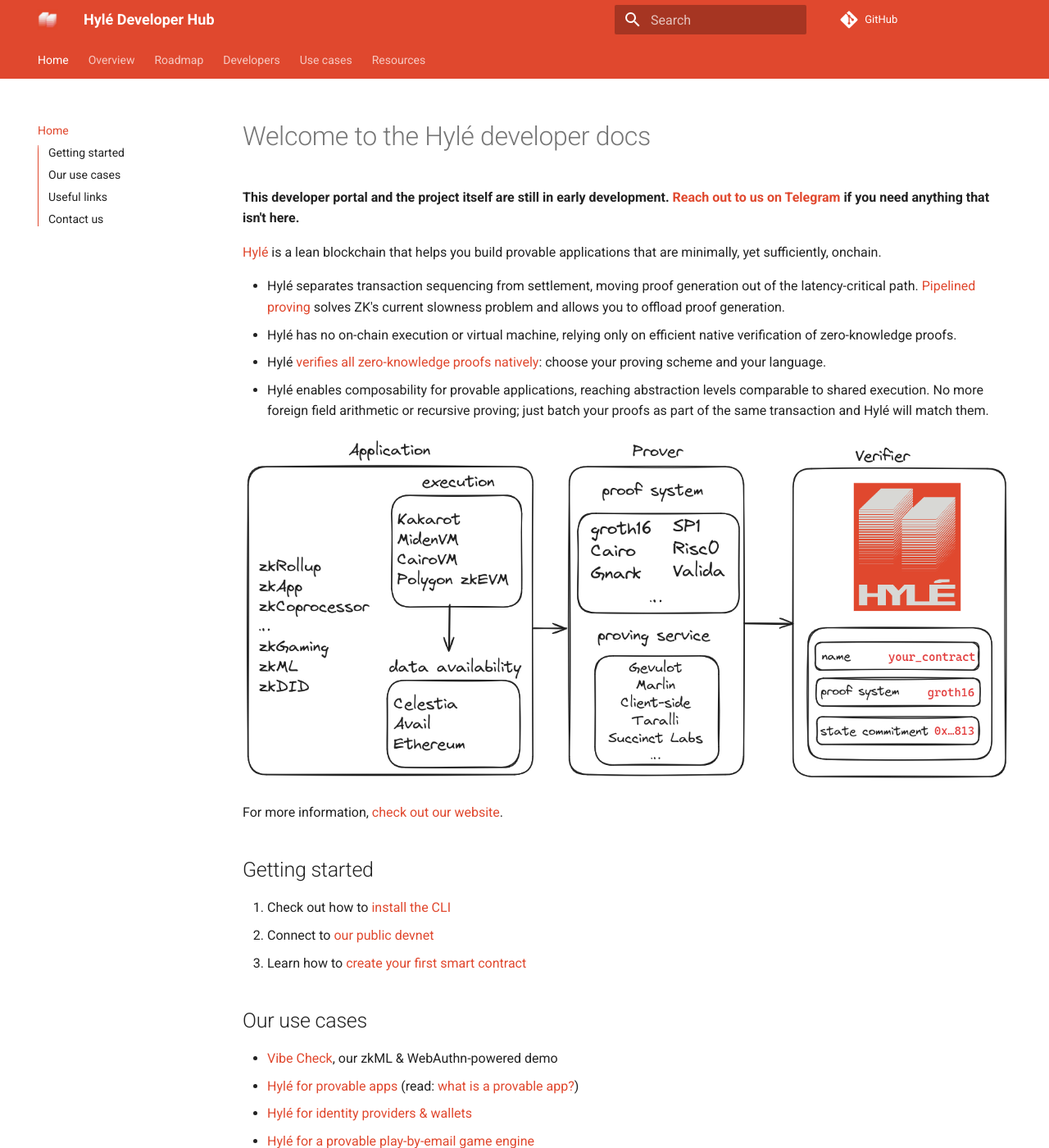
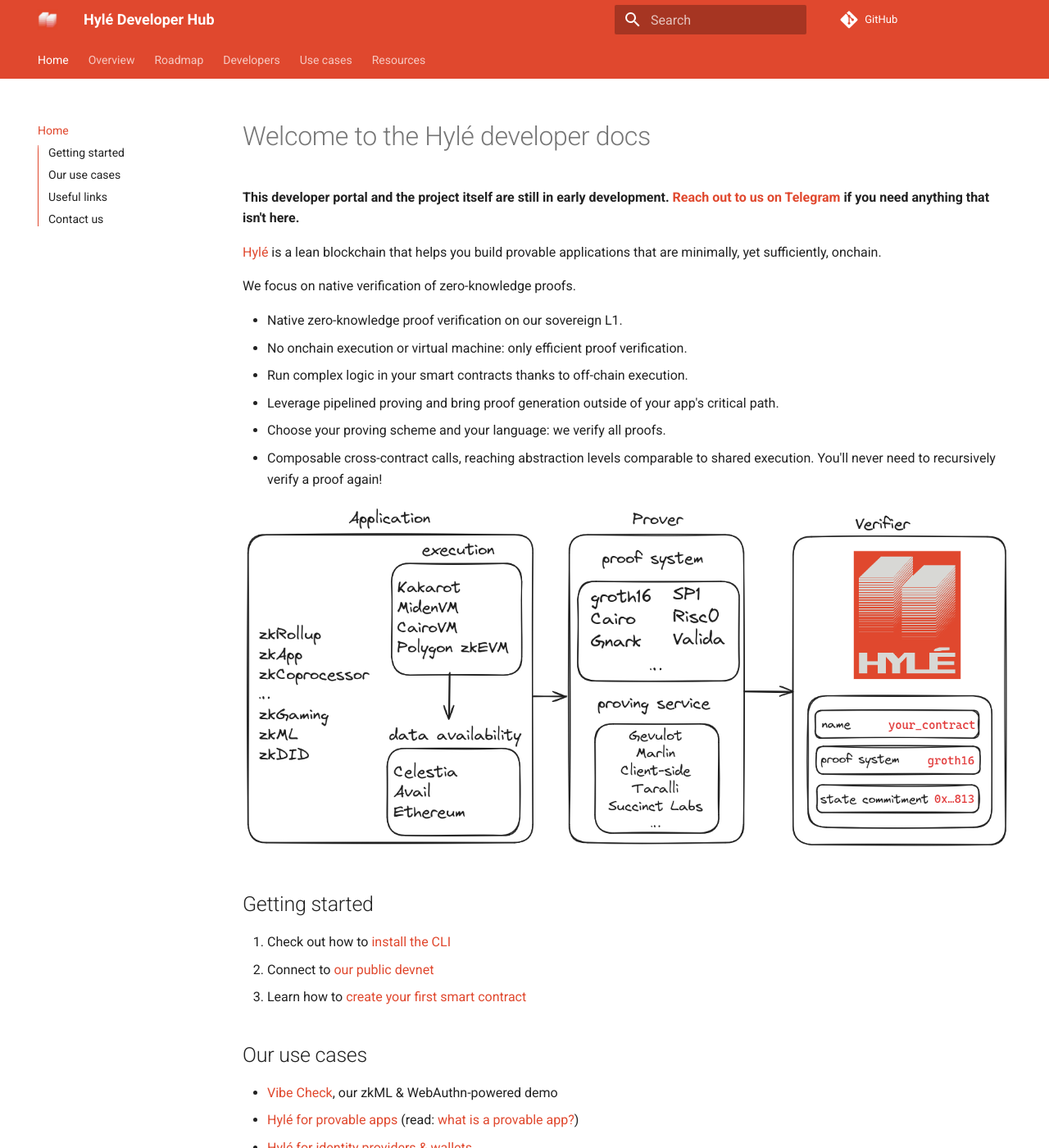
Before and after one commit to Hyle-org/devhub-hyle, an MkDocs documentation site: the page built from docs/index.md, in a window 1280 px wide and 1400 px high. Shown: the whole window at 82% size. Built offline with MkDocs 1.6.1 and Material for MkDocs 9.7.7, drawn with Linux system fonts in a browser that asks for light colours; comment, search, counter and statistics services are not loaded.

Commit message:
rewrote intro based on key Hylé features, please check if these are appealing to devs :)

```diff
--- a/docs/index.md
+++ b/docs/index.md
@@ -9,14 +9,16 @@
 
 [Hylé](https://hyle.eu/)  is a lean blockchain that helps you build provable applications that are minimally, yet sufficiently, onchain.
 
-- Hylé separates transaction sequencing from settlement, moving proof generation out of the latency-critical path. [Pipelined proving](https://blog.hyle.eu/an-introduction-to-delayed-proving/) solves ZK's current slowness problem and allows you to offload proof generation.
-- Hylé has no on-chain execution or virtual machine, relying only on efficient native verification of zero-knowledge proofs.
-- Hylé [verifies all zero-knowledge proofs natively](https://blog.hyle.eu/proof-verification-needs-to-change/): choose your proving scheme and your language.
-- Hylé enables composability for provable applications, reaching abstraction levels comparable to shared execution. No more foreign field arithmetic or recursive proving; just batch your proofs as part of the same transaction and Hylé will match them.
+We focus on native verification of zero-knowledge proofs.
+
+- Native zero-knowledge proof verification on our sovereign L1.
+- No onchain execution or virtual machine: only efficient proof verification.
+- Run complex logic in your smart contracts thanks to off-chain execution.
+- Leverage pipelined proving and bring proof generation outside of your app's critical path.
+- Choose your proving scheme and your language: we verify all proofs.
+- Composable cross-contract calls, reaching abstraction levels comparable to shared execution. You'll never need to recursively verify a proof again!
 
 ![Diagram of the different steps coming before Hylé settlement. The diagram is in three parts. The first part, titled Application, includes the use cases (zkRollup, zkApp, zkCoprocessor, zkGaming, zkML, zkDID, and so on). Then it shows execution (via Kakarot, MidenVM, CairoVM, Polygon zkEVM) and data availability (Celestia, Avail, Ethereum). The second part of the diagram is the Prover, with the proof system (groth16, SP1, Cairo, Risc0, Gnark, Valida) and the proving service (Gevulot, client-side, Taralli, Succinct Labs). The third part is the Verifier, Hylé, which only stocks the name of the contract, the proof system and the state commitment.](./assets/img/main-diagram-large-detailed.png)
-
-For more information, [check out our website](https://hyle.eu).
 
 ## Getting started
 
```
Also changed, not shown: docs/overview/index.md (+1 -1 lines), docs/assets/img/hyle-main-diagram.jpg (added).
